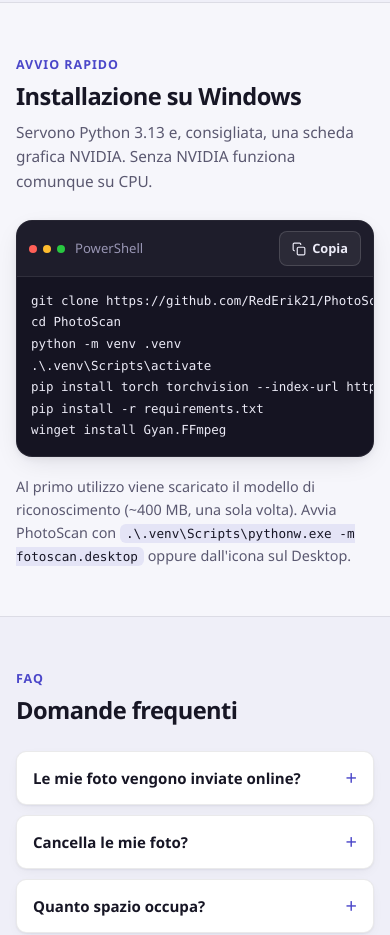
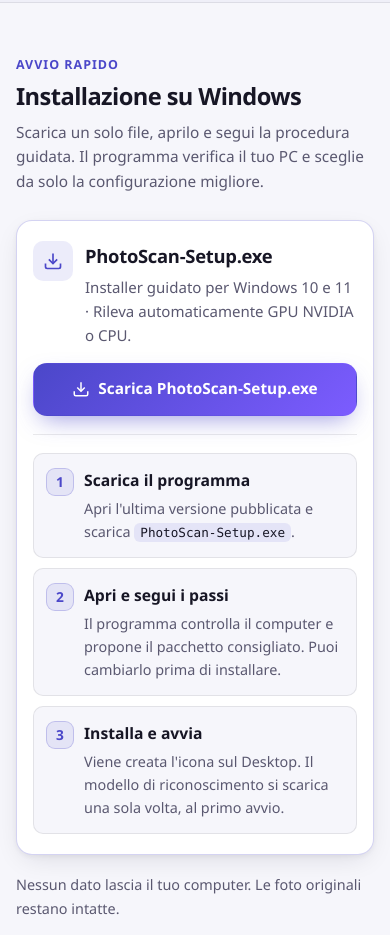
Before and after one commit to RedErik21/PhotoScan, a plain HTML site: page site/index.html in a window 390 px wide. Shown: the part 5500-6435 px from the top of the page. Drawn offline with Linux system fonts and the light colour scheme.

Commit message:
Sito: installazione con programma guidato (IT/EN)

```diff
--- a/site/index.html
+++ b/site/index.html
@@ -488,35 +488,53 @@
       <div class="sec-head">
         <span class="sec-eyebrow">Avvio rapido</span>
         <h2>Installazione su Windows</h2>
-        <p>Servono Python 3.13 e, consigliata, una scheda grafica NVIDIA. Senza NVIDIA funziona comunque su CPU.</p>
+        <p>Scarica un solo file, aprilo e segui la procedura guidata. Il programma verifica il tuo PC e sceglie da solo la configurazione migliore.</p>
       </div>
 
-      <div class="term">
-        <div class="term__head">
-          <div class="term__left">
-            <span class="window-frame__dots" aria-hidden="true"><i></i><i></i><i></i></span>
-            <span>PowerShell</span>
+      <div class="install-card">
+        <div class="install-card__top">
+          <div class="install-card__info">
+            <div class="feat-card__icon" aria-hidden="true">
+              <svg viewBox="0 0 24 24" fill="none" stroke="currentColor" stroke-width="2">
+                <path d="M21 15v4a2 2 0 0 1-2 2H5a2 2 0 0 1-2-2v-4" />
+                <polyline points="7 10 12 15 17 10" />
+                <line x1="12" y1="15" x2="12" y2="3" />
+              </svg>
+            </div>
+            <div>
+              <h3>PhotoScan-Setup.exe</h3>
+              <p>Installer guidato per Windows 10 e 11 · Rileva automaticamente GPU NVIDIA o CPU.</p>
+            </div>
           </div>
-          <button type="button" class="term__copy" data-copy-target="install-cmd" data-copied-label="Copiato!">
+          <a class="btn btn--primary install-card__cta"
+            href="https://github.com/RedErik21/PhotoScan/releases/latest" target="_blank" rel="noopener">
             <svg viewBox="0 0 24 24" fill="none" stroke="currentColor" stroke-width="2">
-              <rect x="9" y="9" width="13" height="13" rx="2" />
-              <path d="M5 15H4a2 2 0 0 1-2-2V4a2 2 0 0 1 2-2h9a2 2 0 0 1 2 2v1" />
+              <path d="M21 15v4a2 2 0 0 1-2 2H5a2 2 0 0 1-2-2v-4" />
+              <polyline points="7 10 12 15 17 10" />
+              <line x1="12" y1="15" x2="12" y2="3" />
             </svg>
-            <span>Copia</span>
-          </button>
+            Scarica PhotoScan-Setup.exe
+          </a>
         </div>
-        <pre><code id="install-cmd">git clone https://github.com/RedErik21/PhotoScan.git
-cd PhotoScan
-python -m venv .venv
-.\.venv\Scripts\activate
-pip install torch torchvision --index-url https://download.pytorch.org/whl/cu126   # GPU NVIDIA (oppure: pip install torch torchvision)
-pip install -r requirements.txt
-winget install Gyan.FFmpeg                                                         # facoltativo, per i video</code></pre>
+
+        <ol class="install-steps">
+          <li>
+            <strong>Scarica il programma</strong>
+            <span>Apri l'ultima versione pubblicata e scarica <code>PhotoScan-Setup.exe</code>.</span>
+          </li>
+          <li>
+            <strong>Apri e segui i passi</strong>
+            <span>Il programma controlla il computer e propone il pacchetto consigliato. Puoi cambiarlo prima di installare.</span>
+          </li>
+          <li>
+            <strong>Installa e avvia</strong>
+            <span>Viene creata l'icona sul Desktop. Il modello di riconoscimento si scarica una sola volta, al primo avvio.</span>
+          </li>
+        </ol>
       </div>
 
       <p class="install-note">
-        Al primo utilizzo viene scaricato il modello di riconoscimento (~400 MB, una sola volta).
-        Avvia PhotoScan con <code>.\.venv\Scripts\pythonw.exe -m fotoscan.desktop</code> oppure dall'icona sul Desktop.
+        Nessun dato lascia il tuo computer. Le foto originali restano intatte.
       </p>
     </div>
   </section>
@@ -585,16 +603,12 @@ winget install Gyan.FFmpeg
           <div class="req-card__val">Windows 10 o 11</div>
         </div>
         <div class="req-card">
-          <div class="req-card__label">Python</div>
-          <div class="req-card__val">Python 3.13</div>
+          <div class="req-card__label">Programma</div>
+          <div class="req-card__val">Un solo file da scaricare, nessuna competenza tecnica richiesta</div>
         </div>
         <div class="req-card">
           <div class="req-card__label">Scheda grafica</div>
-          <div class="req-card__val">NVIDIA consigliata (funziona anche solo su CPU)</div>
-        </div>
-        <div class="req-card">
-          <div class="req-card__label">Finestra app</div>
-          <div class="req-card__val">WebView2 / Edge o Google Chrome</div>
+          <div class="req-card__val">NVIDIA consigliata (funziona anche solo su processore)</div>
         </div>
         <div class="req-card">
           <div class="req-card__label">Smartphone (importazione)</div>
--- a/site/style.css
+++ b/site/style.css
@@ -801,6 +801,110 @@ section {
   margin-top: 3px;
 }
 
+/* ---------- Windows installer card ---------- */
+.install-card {
+  background: var(--surface);
+  border: 1px solid var(--brand-border);
+  border-radius: var(--radius-lg);
+  padding: 28px;
+  box-shadow: var(--shadow-md);
+}
+
+.install-card__top {
+  display: flex;
+  flex-wrap: wrap;
+  align-items: center;
+  justify-content: space-between;
+  gap: 20px;
+  padding-bottom: 24px;
+  border-bottom: 1px solid var(--line);
+}
+
+.install-card__info {
+  display: flex;
+  align-items: flex-start;
+  gap: 16px;
+  flex: 1 1 320px;
+  min-width: 0;
+}
+
+.install-card__info .feat-card__icon {
+  margin-bottom: 0;
+  flex: none;
+}
+
+.install-card__info h3 {
+  margin: 0 0 4px;
+  font-size: 1.15rem;
+  font-weight: 750;
+  letter-spacing: -0.015em;
+}
+
+.install-card__info p {
+  margin: 0;
+  color: var(--muted);
+  font-size: 0.94rem;
+}
+
+.install-card__cta {
+  flex: none;
+}
+
+.install-steps {
+  counter-reset: inst;
+  list-style: none;
+  margin: 24px 0 0;
+  padding: 0;
+  display: grid;
+  gap: 16px;
+  grid-template-columns: repeat(3, minmax(0, 1fr));
+}
+
+@media (max-width: 820px) {
+  .install-steps {
+    grid-template-columns: minmax(0, 1fr);
+  }
+}
+
+.install-steps li {
+  counter-increment: inst;
+  position: relative;
+  padding: 16px 18px 16px 54px;
+  border-radius: var(--radius-sm);
+  background: var(--bg);
+  border: 1px solid var(--line);
+  display: flex;
+  flex-direction: column;
+  gap: 4px;
+}
+
+.install-steps li::before {
+  content: counter(inst);
+  position: absolute;
+  left: 16px;
+  top: 16px;
+  width: 28px;
+  height: 28px;
+  border-radius: 9px;
+  background: var(--brand-soft);
+  border: 1px solid var(--brand-border);
+  color: var(--brand);
+  display: grid;
+  place-items: center;
+  font-weight: 800;
+  font-size: 0.86rem;
+}
+
+.install-steps strong {
+  font-size: 0.98rem;
+  font-weight: 700;
+}
+
+.install-steps span {
+  color: var(--muted);
+  font-size: 0.9rem;
+}
+
 /* ---------- Terminal install block ---------- */
 .term {
   border-radius: var(--radius-md);
@@ -1296,6 +1400,39 @@ footer {
     font-size: 0.9rem;
   }
 
+  .install-card {
+    padding: 20px 16px;
+    border-radius: var(--radius-md);
+  }
+
+  .install-card__top {
+    padding-bottom: 18px;
+    gap: 16px;
+  }
+
+  .install-card__info {
+    gap: 12px;
+  }
+
+  .install-card__cta {
+    width: 100%;
+    min-height: 46px;
+  }
+
+  .install-steps {
+    margin-top: 18px;
+    gap: 10px;
+  }
+
+  .install-steps li {
+    padding: 14px 14px 14px 50px;
+  }
+
+  .install-steps li::before {
+    left: 12px;
+    top: 14px;
+  }
+
   .term__head {
     padding: 10px 12px;
   }
```
Also changed, not shown: site/en/index.html (+40 -22 lines).
